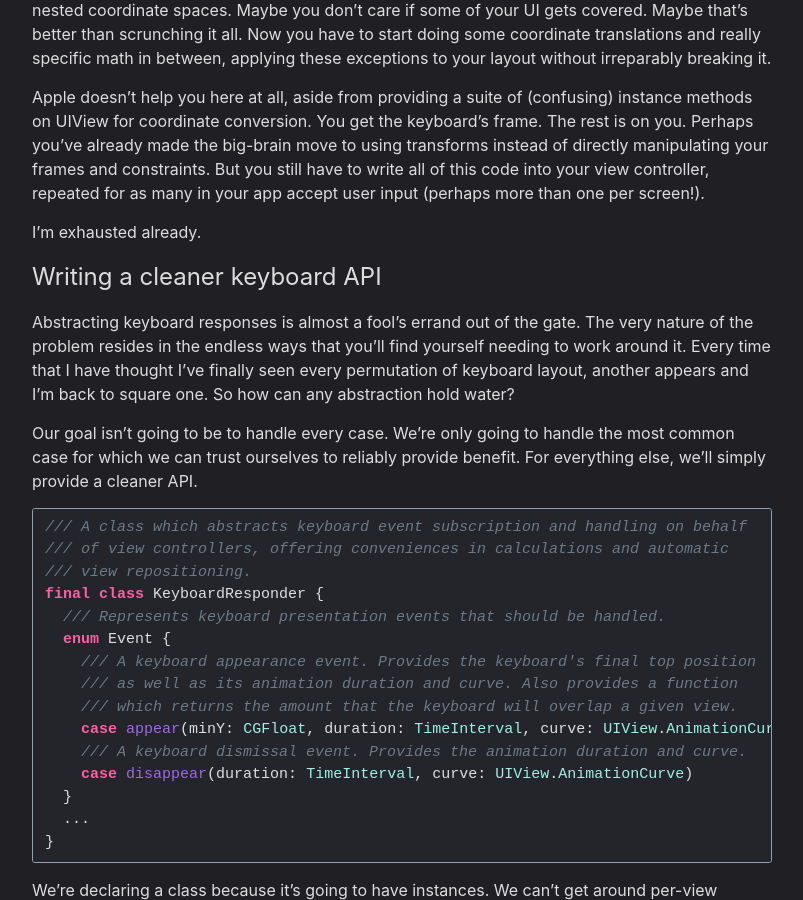
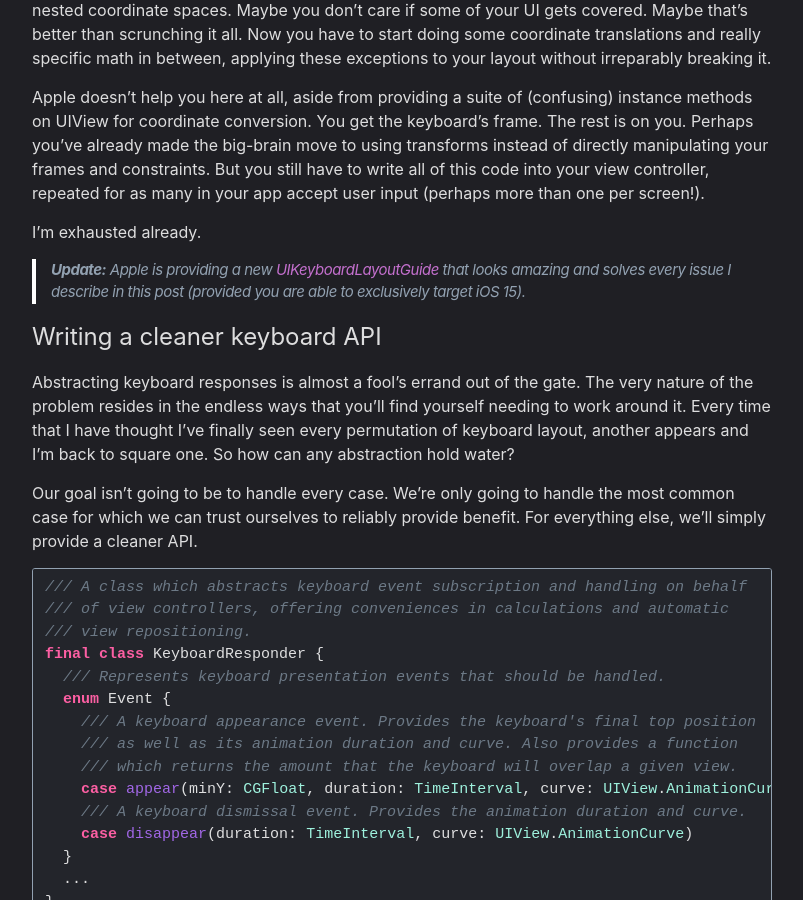
Before and after one commit to nathanhosselton/nathanhosselton.github.io, a Jekyll site: the page built from _posts/2021-04-16-KeyboardResponder.markdown, in a window 1280 px wide and 900 px high, scrolled down 765 px. Shown: the whole window, without its empty margins (238-1041 px from the left). Built offline with Jekyll 4.4.1, drawn with Linux system fonts in a browser that asks for light colours.

Commit message:
update: KeyboardResponder w/ WWDC note

```diff
--- a/_posts/2021-04-16-KeyboardResponder.markdown
+++ b/_posts/2021-04-16-KeyboardResponder.markdown
@@ -21,6 +21,8 @@ Back in ~~hell~~ reality, you often want to do different things. Some of those t
 Apple doesn't help you here at all, aside from providing a suite of (confusing) instance methods on UIView for coordinate conversion. You get the keyboard's frame. The rest is on you. Perhaps you've already made the big-brain move to using transforms instead of directly manipulating your frames and constraints. But you still have to write all of this code into your view controller, repeated for as many in your app accept user input (perhaps more than one per screen!).
 
 I'm exhausted already.
+
+> **Update:** Apple is providing a new [UIKeyboardLayoutGuide](https://developer.apple.com/videos/play/wwdc2021/10259/) that looks amazing and solves every issue I describe in this post (provided you are able to exclusively target iOS 15).
 
 # Writing a cleaner keyboard API
 
```
